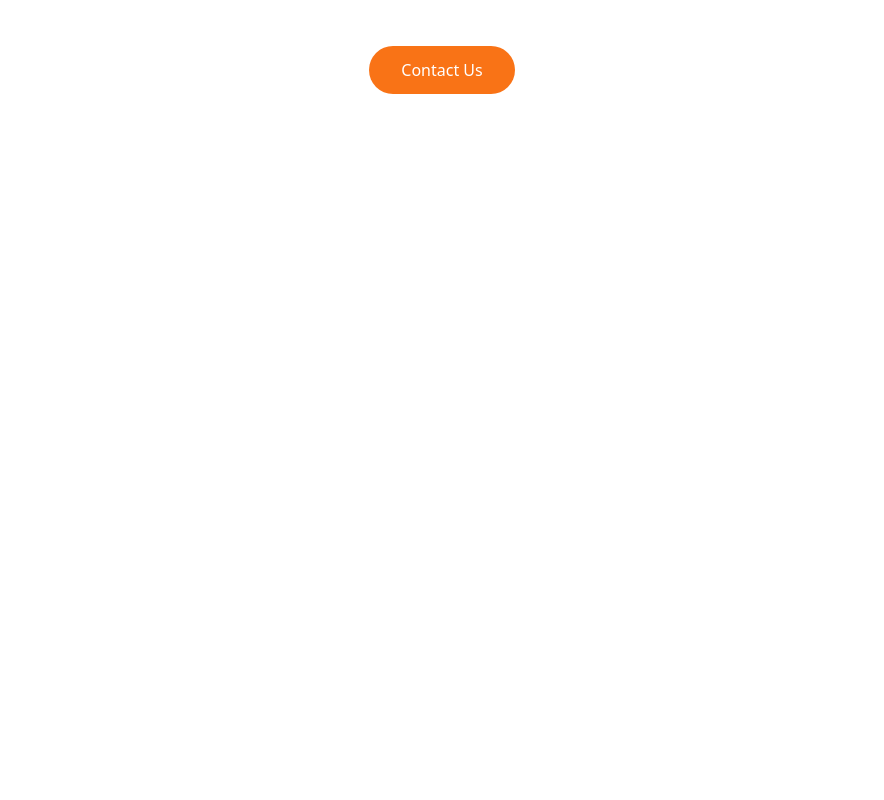
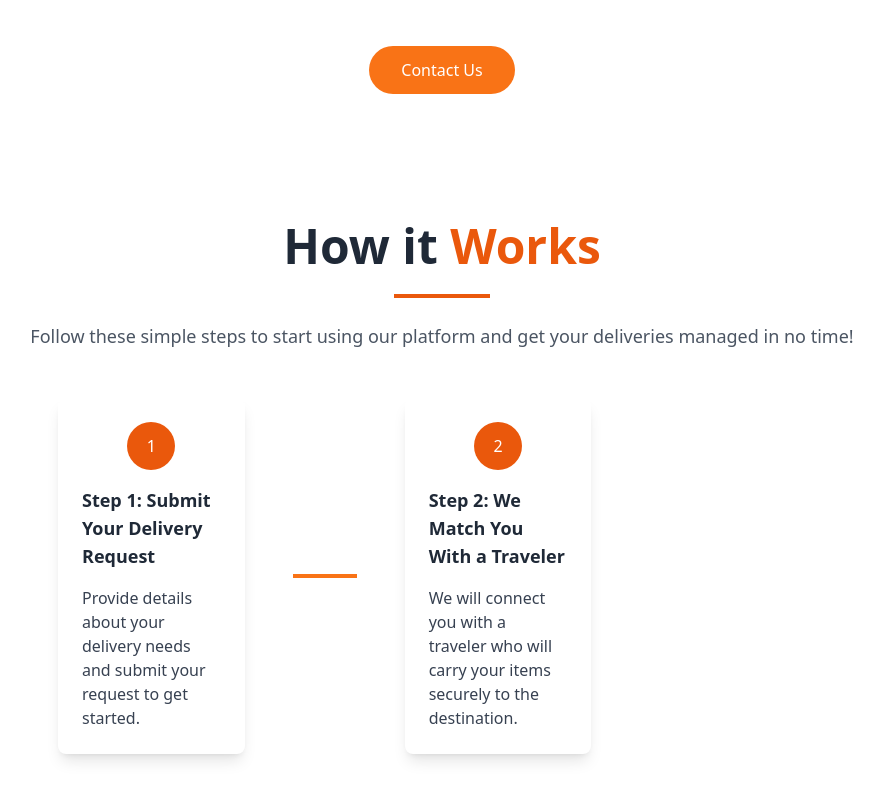
Before and after one commit to CarryEthiopia/TemporaryFrontend, a React (Vite) app: page / in a window 1280 px wide. Shown: the part 1474-2274 px from the top of the page, without its empty margins (198-1082 px from the left). Before the commit the page ends 1632 px from the top, so only its background shows below. Built offline with nearby package versions, Linux system fonts and the light colour scheme.

Commit message:
update:Landingpage imports Howitworks

```diff
--- a/src/pages/Landingpage.jsx
+++ b/src/pages/Landingpage.jsx
@@ -5,6 +5,7 @@ import Navbar from "../components/Navbar";
 // import Footer from "../components/Footer";
 import Home from "../components/Home"; // Import the Home component
 import About from "../components/About/About"; // Import the About component
+import Howitworks from "../components/HowitWork/Howitwork";
 
 const LandingPage = () => {
   const [activeSection, setActiveSection] = useState("home");
@@ -17,6 +18,7 @@ const LandingPage = () => {
       />
       <Home /> {/* Use the Home component here */}
       <About /> {/* Use the About component here */}
+      <Howitworks/>
       {/* <Footer /> */}
     </div>
   );
```
